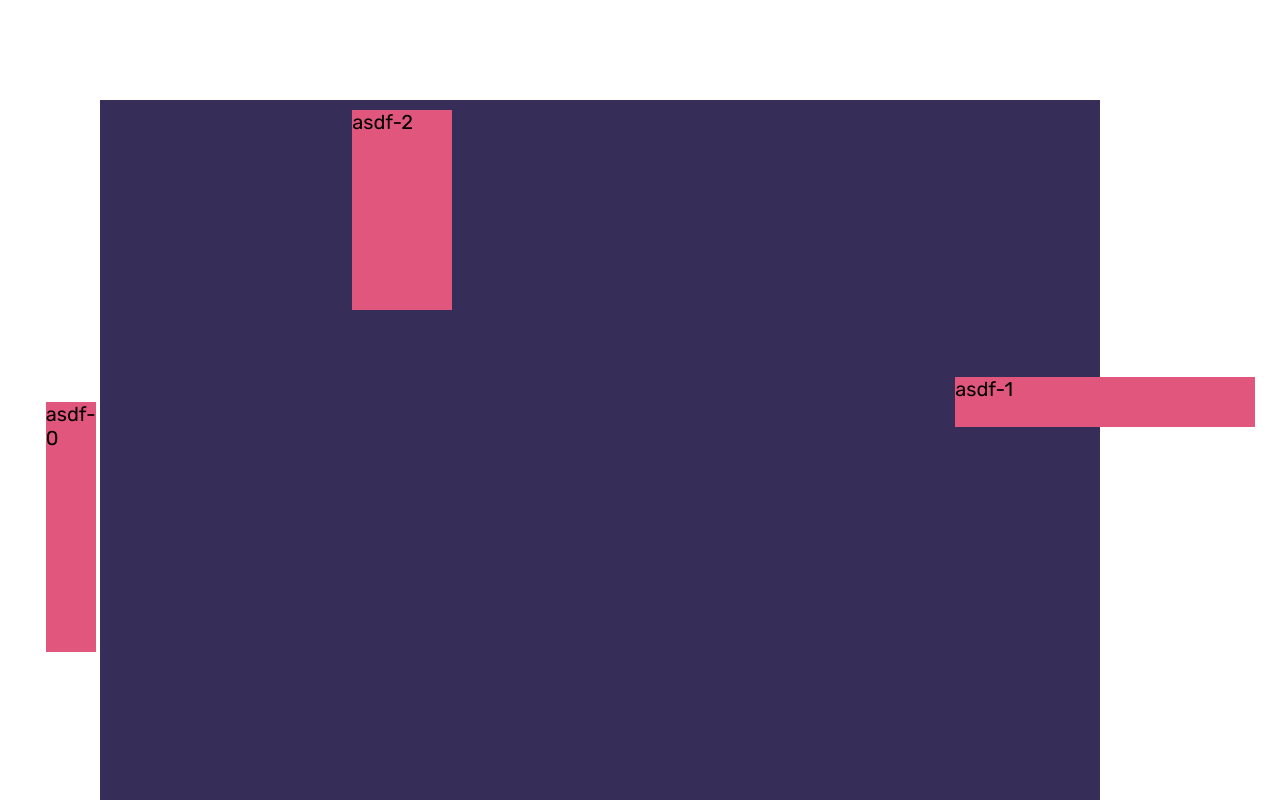
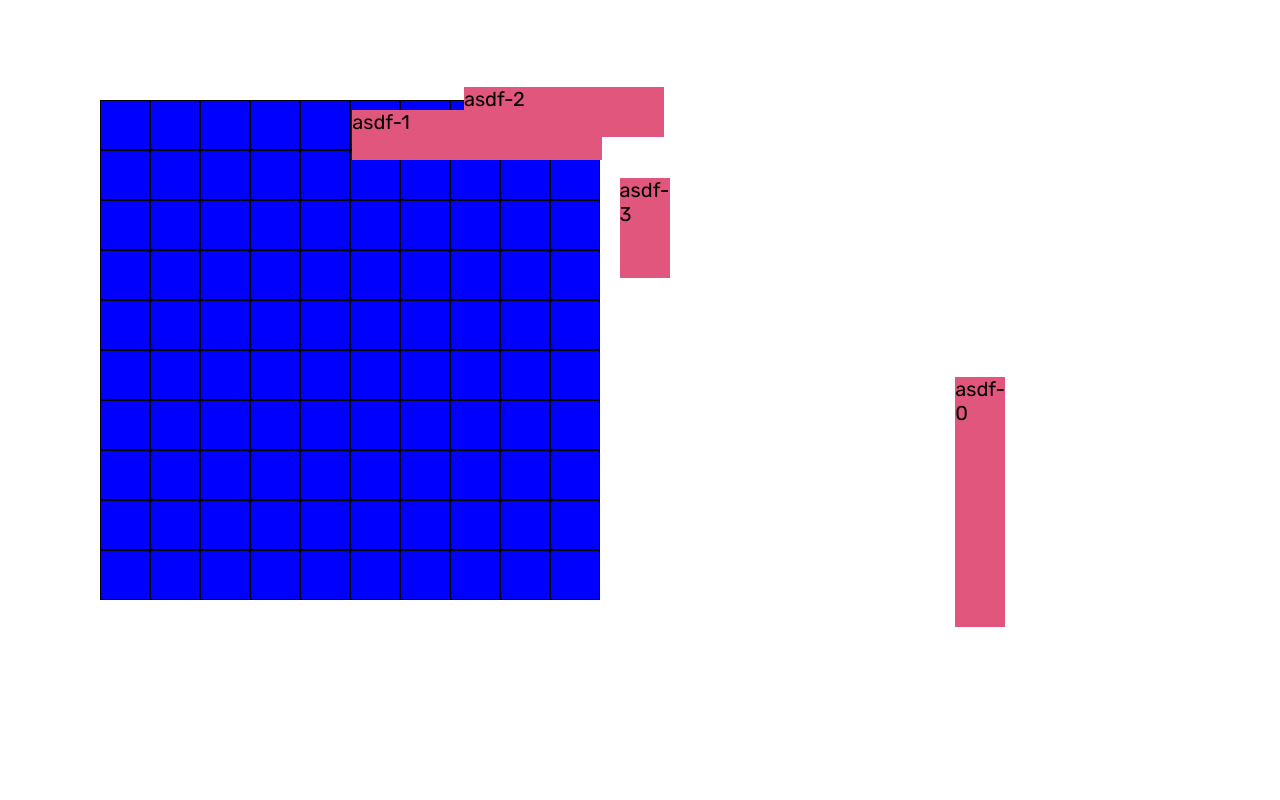
Before and after one commit to slarsson/tddd27-battleship, a React (Vite) app in the folder app/: page / in a window 1280 px wide. Shown: the top 800 px of the page. Built offline with nearby package versions, Linux system fonts and the light colour scheme.

Commit message:
add some maths

```diff
--- a/app/src/components/Drag.tsx
+++ b/app/src/components/Drag.tsx
@@ -1,4 +1,4 @@
-import React, { useState, useEffect, useRef } from "react";
+import React, { useState, useEffect, useRef, createRef } from "react";
 
 import "./test.scss";
 
@@ -9,125 +9,39 @@ interface Position {
 
 const Drag = () => {
   const [ss, setSS] = useState<number>(50);
+  const [grid, setGrid] = useState<Grid>({
+    x: 0,
+    y: 0,
+    size: 10,
+  });
 
-  const fakenews = useFakeNews(ss, [
+  let gridDiv = createRef<HTMLDivElement>();
+
+  const fakenews = useFakeNews(ss, grid, [
     { width: 1, height: 5 },
-    { width: 6, height: 1 },
-    { width: 2, height: 4 },
+    { width: 5, height: 1 },
+    { width: 4, height: 1 },
+    { width: 1, height: 2 },
   ]);
 
-  // useEffect(() => {
-  //   setInterval(() => {
-  //     let v = Math.random() * 100;
-  //     console.log(v);
-  //     setSS(v);
-  //   }, 1000);
-  // }, []);
+  useEffect(() => {
+    if (gridDiv.current) {
+      grid.x = gridDiv.current.offsetLeft;
+      grid.y = gridDiv.current.offsetTop;
+    }
 
-  const [position, setPosition] = useState<Position>({ x: 1150, y: 100 });
-  const [rotation, setRotation] = useState<number>(0);
-  const [transition, setTransition] = useState<string>("");
-
-  const mouseDown = useRef<boolean>(false);
-  const newPosition = useRef<Position>(position);
-  const currentRotation = useRef<number>(rotation);
-  const div = useRef<HTMLDivElement>(null);
-  const offset = useRef<Position>({ x: 0, y: 0 });
-
-  // useEffect(() => {
-  //   newPosition.current = position;
-  // }, [position]);
-
-  // useEffect(() => {
-  //   currentRotation.current = rotation;
-  // }, [rotation]);
-
-  // const action = (evt: MouseEvent) => {
-  //   if (!mouseDown.current) return;
-  //   setTransition("");
-  //   setPosition({
-  //     x: evt.pageX - offset.current.x,
-  //     y: evt.pageY - offset.current.y,
-  //   });
-  // };
-
-  // const attach = (evt: MouseEvent) => {
-  //   if (!div.current) return;
-  //   const dimensions = div.current.getBoundingClientRect();
-
-  //   if (
-  //     evt.pageX < dimensions.left ||
-  //     evt.pageX > dimensions.left + dimensions.width ||
-  //     evt.pageY < dimensions.top ||
-  //     evt.pageY > dimensions.top + dimensions.height
-  //   ) {
-  //     return;
-  //   }
-
-  //   offset.current = {
-  //     x: evt.pageX - div.current.offsetLeft, // use div-ref since it does not care about rotation
-  //     y: evt.pageY - div.current.offsetTop,
-  //   };
-  //   mouseDown.current = true;
-  // };
-
-  // const detache = (evt: MouseEvent) => {
-  //   if (!mouseDown.current) return;
-  //   mouseDown.current = false;
-  //   if (
-  //     evt.pageX > 1200 ||
-  //     evt.pageX < 100 ||
-  //     evt.pageY < 100 ||
-  //     evt.pageY > 1000
-  //   ) {
-  //     setTransition("left 0.2s ease-out, top 0.2s ease-out");
-  //     setPosition({ x: 1150, y: 100 });
-  //   }
-  // };
-
-  // const keypress = (evt: KeyboardEvent) => {
-  //   if (evt.key == "ArrowLeft") {
-  //     setRotation(currentRotation.current + 90);
-  //   } else if (evt.key == "ArrowRight") {
-  //     setRotation(currentRotation.current - 90);
-  //   }
-  // };
-
-  // useEffect(() => {
-  //   mouseDown.current = false;
-  //   document.addEventListener("mousemove", action);
-  //   document.addEventListener("mousedown", attach);
-  //   document.addEventListener("mouseup", detache);
-  //   document.addEventListener("keydown", keypress);
-  //   return () => {
-  //     document.removeEventListener("mousemove", action);
-  //     document.removeEventListener("mousedown", attach);
-  //     document.removeEventListener("mouseup", detache);
-  //     document.removeEventListener("keydown", keypress);
-  //   };
-  // }, []);
-
-  // return (
-  //   <div className="drag">
-  //     <div
-  //       ref={div}
-  //       className="item"
-  //       style={{
-  //         left: position.x,
-  //         top: position.y,
-  //         transition: transition,
-  //         transform: `rotate(${rotation}deg)`,
-  //       }}
-  //     >
-  //       x: {position.x}, y: {position.y}
-  //       {JSON.stringify(fakenews)}
-  //     </div>
-  //   </div>
-  // );
+    setGrid({ ...grid });
+    console.log(gridDiv.current?.offsetLeft);
+    console.log(gridDiv.current?.offsetTop);
+  }, []);
 
   return (
-    <div className="drag">
-      {fakenews.map((item, i) => {
+    <div
+      className="drag"
+      ref={gridDiv}
+      style={{ width: ss * grid.size, height: ss * grid.size }}
+    >
+      {fakenews.items.map((item, i) => {
         return (
           <div
             key={"wtf" + i}
@@ -145,6 +59,22 @@ const Drag = () => {
           </div>
         );
       })}
+
+      <div className="my-grid">
+        {fakenews.grid.map((item, i) => {
+          return (
+            <div
+              key={i}
+              style={{
+                //backgroundColor: `rgb(${Math.random() * 255}, 1, 1)`,
+                width: ss + "px",
+                height: ss + "px",
+                backgroundColor: item == 1 ? "lightgreen" : "blue",
+              }}
+            ></div>
+          );
+        })}
+      </div>
     </div>
   );
 };
@@ -166,9 +96,17 @@ interface Dimensions {
   height: number;
 }
 
-const useFakeNews = (size: number, dimensions: Dimensions[]) => {
+interface Grid {
+  x: number;
+  y: number;
+  size: number;
+}
+
+const useFakeNews = (size: number, _grid: Grid, dimensions: Dimensions[]) => {
   const [items, setItems] = useState<Item[]>([]);
-
+  const [grid, setGrid] = useState<number[]>(
+    new Array(_grid.size * _grid.size).fill(0)
+  );
   const target = useRef<number>(-1);
 
   // const [news, setNews] = useState("ggwp");
@@ -192,6 +130,80 @@ const useFakeNews = (size: number, dimensions: Dimensions[]) => {
         return { ...v };
       })
     );
+
+    let itemcx =
+      realItems.current[target.current].x +
+      realItems.current[target.current].width * 0.5;
+    let itemcy =
+      realItems.current[target.current].y +
+      realItems.current[target.current].height * 0.5;
+
+    let left = 100;
+    let top = 100;
+
+    let min = Infinity;
+    let best = -1;
+    for (let i = 0; i < grid.length; i++) {
+      let row = Math.trunc(i / _grid.size);
+      let col = i % _grid.size;
+
+      let cx = left + size * 0.5 + size * col;
+      let cy = top + size * 0.5 + size * row;
+
+      let len = Math.abs(cx - itemcx) + Math.abs(cy - itemcy);
+
+      if (len < min) {
+        min = len;
+        best = i;
+      }
+
+      //grid[i] = cx;
+      //grid[i] = cy;
+
+      // let row = i % _grid.size;
+      // let col = row * _grid.size - i;
+      // let gx1 = left + size * row;
+      // let gx2 = gx1 + size;
+      // if (x1 > gx2 || gx1 > x2) {
+      //   grid[i] = 0;
+      //   continue;
+      // }
+      // // let gy1 = top + size + size * col;
+      // // if (y2 < gy1) {
+      // //   grid[i] = 0;
+      // //   continue;
+      // // }
+      // grid[i] = 1;
+      // if (x1 < gx1) {
+      //   grid[i] = 1;
+      // } else {
+      //   grid[i] = 0;
+      // }
+    }
+
+    //let index = [best];
+
+    for (let i = 0; i < grid.length; i++) {
+      grid[i] = 0;
+    }
+
+    let nx = dimensions[target.current].width;
+    let start = best - Math.trunc(nx / 2);
+    for (let i = 0; i < nx; i++) {
+      let index = start + i;
+      if (index < 0 || index >= _grid.size * _grid.size) continue;
+      grid[index] = 1;
+    }
+
+    let ny = dimensions[target.current].height;
+    start = best - _grid.size * Math.trunc(ny / 2);
+    for (let i = 0; i < ny; i++) {
+      let index = start + _grid.size * i;
+      if (index < 0 || index >= _grid.size * _grid.size) continue;
+      grid[index] = 1;
+    }
+
+    setGrid(grid);
   };
 
   const attach = (evt: MouseEvent) => {
@@ -214,90 +226,88 @@ const useFakeNews = (size: number, dimensions: Dimensions[]) => {
 
     if (index < 0) return;
     target.current = index;
-
-    // realItems.current[targetItem.id].offsetX =
-    //   evt.pageX - realItems.current[targetItem.id].x;
-    // realItems.current[targetItem.id].offsetY =
-    //   evt.pageY - realItems.current[targetItem.id].y;
     setItems(realItems.current);
-
-    // let targetItem: Item | null = null;
-    // for (let boat of realItems.current) {
-    //   if (
-    //     evt.pageX <= boat.x + boat.width &&
-    //     evt.pageX >= boat.x &&
-    //     evt.pageY <= boat.y + boat.height &&
-    //     evt.pageY >= boat.y
-    //   ) {
-    //     targetItem = boat;
-    //     break;
-    //   }
-    // }
-
-    // if (!targetItem) return;
-    // target.current = targetItem.id;
-
-    // realItems.current[targetItem.id].offsetX =
-    //   evt.pageX - realItems.current[targetItem.id].x;
-    // realItems.current[targetItem.id].offsetY =
-    //   evt.pageY - realItems.current[targetItem.id].y;
-    // setItems(realItems.current);
-
-    //console.log("FOUND BOAT", targetItem.id);
-
-    // console.log(evt.pageX);
-    // let swag = items.map((v) => {
-    //   v.x = Math.random() * 1000;
-    //   v.y = Math.random() * 500;
-    //   return { ...v };
-    // });
-    // setItems(swag);
-    // target.current++;
-    // if (target.current > items.length) {
-    //   target.current = 0;
-    // }
   };
 
   const detach = (evt: MouseEvent) => {
     if (target.current < 0) return;
     let reset = false;
 
-    let x1 = realItems.current[target.current].x;
-    let x2 =
-      realItems.current[target.current].x +
-      realItems.current[target.current].width;
-    let y1 = realItems.current[target.current].y;
-    let y2 =
-      realItems.current[target.current].y +
-      realItems.current[target.current].height;
+    // let x1 = realItems.current[target.current].x;
+    // let x2 =
+    //   realItems.current[target.current].x +
+    //   realItems.current[target.current].width;
+    // let y1 = realItems.current[target.current].y;
+    // let y2 =
+    //   realItems.current[target.current].y +
+    //   realItems.current[target.current].height;
 
-    for (let i = 0; i < realItems.current.length; i++) {
-      if (i == target.current) continue;
+    // for (let i = 0; i < realItems.current.length; i++) {
+    //   if (i == target.current) continue;
 
-      // x-axis
-      if (
-        x1 > realItems.current[i].x + realItems.current[i].width ||
-        x2 < realItems.current[i].x
-      ) {
-        continue;
-      }
+    //   // x-axis
+    //   if (
+    //     x1 > realItems.current[i].x + realItems.current[i].width ||
+    //     x2 < realItems.current[i].x
+    //   ) {
+    //     continue;
+    //   }
 
-      // y-axis
-      if (
-        y1 > realItems.current[i].y + realItems.current[i].height ||
-        y2 < realItems.current[i].y
-      ) {
-        continue;
-      }
-      reset = true;
-      break;
-    }
+    //   // y-axis
+    //   if (
+    //     y1 > realItems.current[i].y + realItems.current[i].height ||
+    //     y2 < realItems.current[i].y
+    //   ) {
+    //     continue;
+    //   }
+    //   reset = true;
+    //   break;
+    // }
 
     if (reset) {
       realItems.current[target.current].x = 1200;
       realItems.current[target.current].y = 100;
       realItems.current[target.current].transition =
         "left 0.2s ease-out, top 0.2s ease-out";
+      setItems(realItems.current);
+    } else {
+      let itemcx =
+        realItems.current[target.current].x +
+        realItems.current[target.current].width * 0.5;
+      let itemcy =
+        realItems.current[target.current].y +
+        realItems.current[target.current].height * 0.5;
+
+      let left = 100;
+      let top = 100;
+
+      let min = Infinity;
+      let best = { x: 0, y: 0 };
+      for (let i = 0; i < grid.length; i++) {
+        let row = Math.trunc(i / _grid.size);
+        let col = i % _grid.size;
+
+        let cx = left + size * 0.5 + size * col;
+        let cy = top + size * 0.5 + size * row;
+
+        let len = Math.abs(cx - itemcx) + Math.abs(cy - itemcy);
+
+        if (len < min) {
+          min = len;
+          best.x = cx;
+          best.y = cy;
+        }
+      }
+
+      let nx =
+        Math.trunc(dimensions[target.current].width * 0.5) * size + size * 0.5;
+      let ny =
+        Math.trunc(dimensions[target.current].height * 0.5) * size + size * 0.5;
+
+      realItems.current[target.current].x = best.x - nx;
+      realItems.current[target.current].y = best.y - ny;
+      realItems.current[target.current].transition =
+        "left 0.1s ease-out, top 0.1s ease-out";
       setItems(realItems.current);
     }
 
@@ -383,7 +393,7 @@ const useFakeNews = (size: number, dimensions: Dimensions[]) => {
 
     setItems(_items);
   }, [size]);
-  return items;
+  return { items, grid };
 };
 
 export default Drag;
--- a/app/src/components/test.scss
+++ b/app/src/components/test.scss
@@ -1,6 +1,6 @@
 .drag {
-  width: 1000px;
-  height: 1000px;
+  //width: 1000px;
+  //height: 1000px;
   background-color: rgba(54,45,89,1);
   margin: 100px;
 }
@@ -19,3 +19,19 @@
 
   }
 }
+
+.my-grid {
+  background-color: red;
+  display: inline-flex;
+  flex-wrap: wrap;
+
+  div {
+    color: gold;
+    display: flex;
+    align-items: center;
+    justify-content: center;
+    border: 1px solid black;
+    box-sizing: border-box;
+
+  }
+}
```
